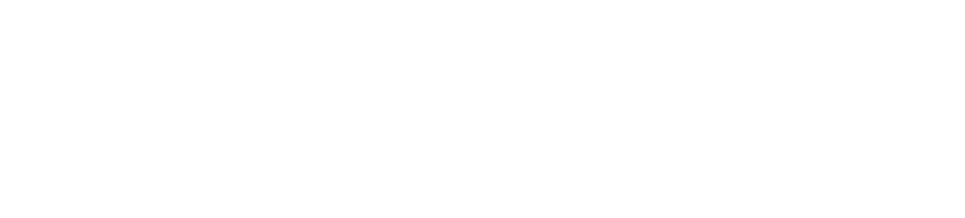
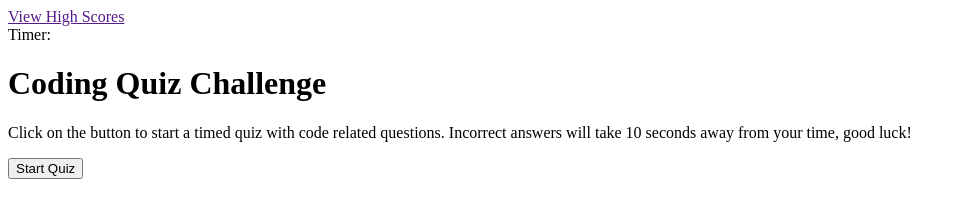
Before and after one commit to Element2804/purple-kittens, a plain HTML site: page index.html in a window 1280 px wide. Shown: the whole page, without its empty margins (0-965 px from the left). Drawn offline with Linux system fonts and the light colour scheme.

Commit message:
added html inside body

```diff
--- a/index.html
+++ b/index.html
@@ -8,7 +8,13 @@
 <link rel="stylesheet" type="text/css" href="assets/style.css">
 </head>
 <body>
-
+    <header>
+        <a href="">View High Scores</a>
+        <nav>Timer: </nav>
+    </header>
+    <h1>Coding Quiz Challenge</h1>
+    <p>Click on the button to start a timed quiz with code related questions. Incorrect answers will take 10 seconds away from your time, good luck!</p>
+    <button>Start Quiz</button>
 
 
     <script src="assets/script.js"> </script>
```
